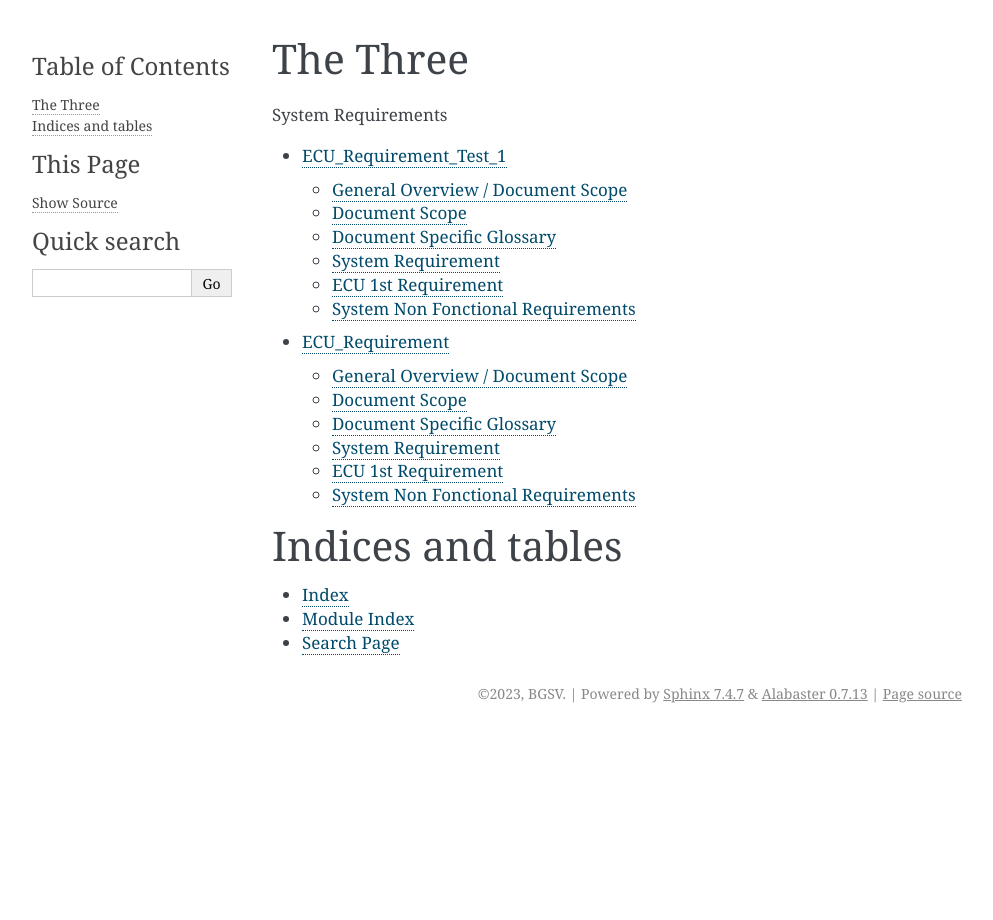
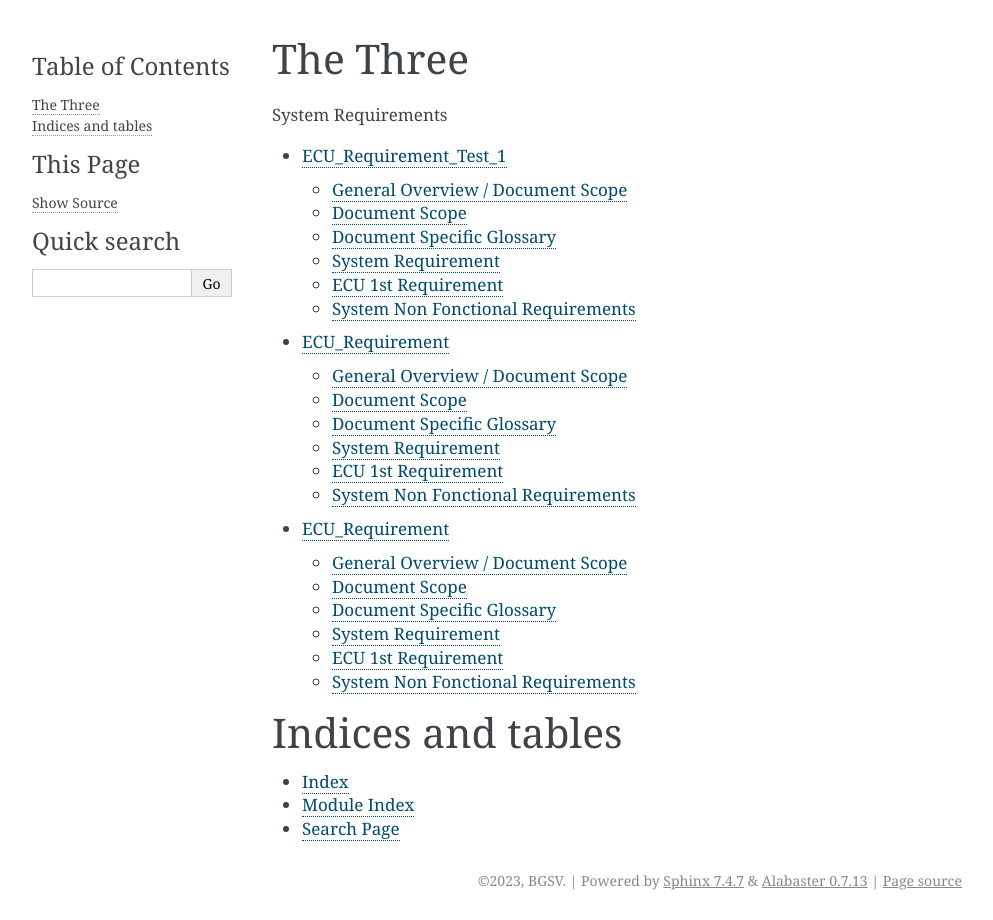
Before and after one commit to R2th/Target_rst_repo, a Sphinx documentation site: the page built from docs/index.rst, in a window 1280 px wide. Shown: the whole page, without its empty margins (148-1141 px from the left). Built offline with Sphinx 7.4.7, drawn with Linux system fonts in a browser that asks for light colours.

Commit message:
Update index.rst

```diff
--- a/docs/index.rst
+++ b/docs/index.rst
@@ -12,6 +12,7 @@
 
    /src/Test_2.rst
    /src/ECU_Requirement.rst
+   /src/Requirements.rst
 
 Indices and tables
 ==================
```
